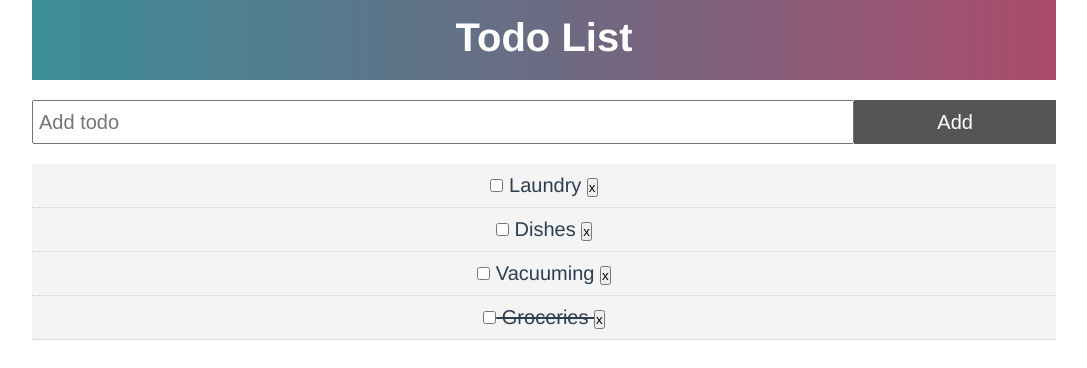
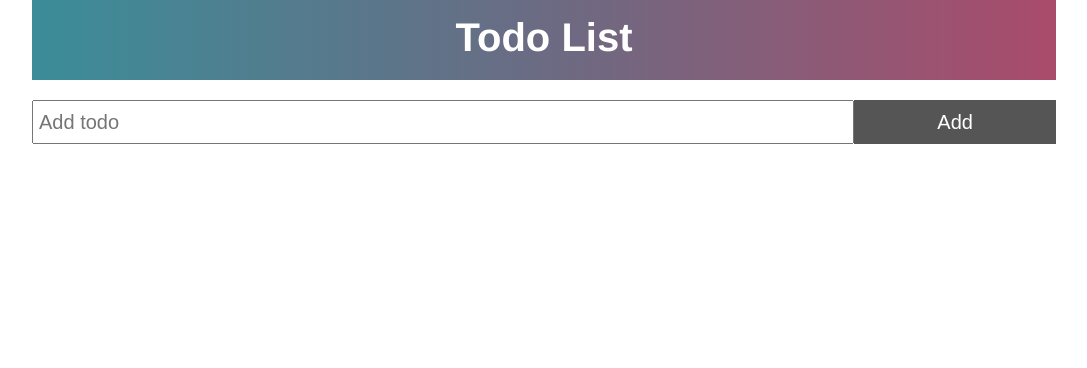
Before and after one commit to giangster/vuejs-crash, a Vue app in the folder todo-app/: page / in a window 1280 px wide. Shown: the top 368 px of the page, without its empty margins (96-1183 px from the left). Built offline with nearby package versions, Linux system fonts and the light colour scheme.

Commit message:
Adding todo item after clicking submit button

```diff
--- a/todo-app/src/App.vue
+++ b/todo-app/src/App.vue
@@ -1,7 +1,7 @@
 <template>
   <div id="app">
     <Header />
-    <AddTodo />
+    <AddTodo v-on:add-todo="addTodo" />
     <Todos v-bind:todos="todos" v-on:remove-todo="removeTodo" />
   </div>
 </template>
@@ -19,33 +19,15 @@ export default {
   },
   data() {
     return {
-      todos: [
-        {
-          id: 1,
-          title: "Laundry",
-          completed: false
-        },
-        {
-          id: 2,
-          title: "Dishes",
-          completed: false
-        },
-        {
-          id: 3,
-          title: "Vacuuming",
-          completed: false
-        },
-        {
-          id: 4,
-          title: "Groceries",
-          completed: true
-        }
-      ]
+      todos: []
     };
   },
   methods: {
     removeTodo(id) {
       this.todos = this.todos.filter(todo => todo.id != id);
+    },
+    addTodo(todo) {
+      this.todos = [...this.todos, todo];
     }
   }
 };
--- a/todo-app/src/components/AddTodo.vue
+++ b/todo-app/src/components/AddTodo.vue
@@ -1,14 +1,14 @@
 <template>
   <div>
     <form @submit="addTodo">
-      <input type="text" name="title" placeholder="Add todo" />
+      <input type="text" v-model="title" name="title" placeholder="Add todo" />
       <input type="submit" value="Add" class="button" />
     </form>
   </div>
 </template>
 
 <script>
-import uuid from "uuid ";
+import uuid from "uuid";
 export default {
   name: "AddTodo",
   data() {
@@ -17,7 +17,8 @@ export default {
     };
   },
   methods: {
-    addTodo() {
+    addTodo(e) {
+      e.preventDefault();
       const newTodo = {
         id: uuid.v4(),
         title: this.title,
@@ -27,6 +28,8 @@ export default {
       //Send to parent
 
       this.$emit("add-todo", newTodo);
+
+      this.title = "";
     }
   }
 };
```
